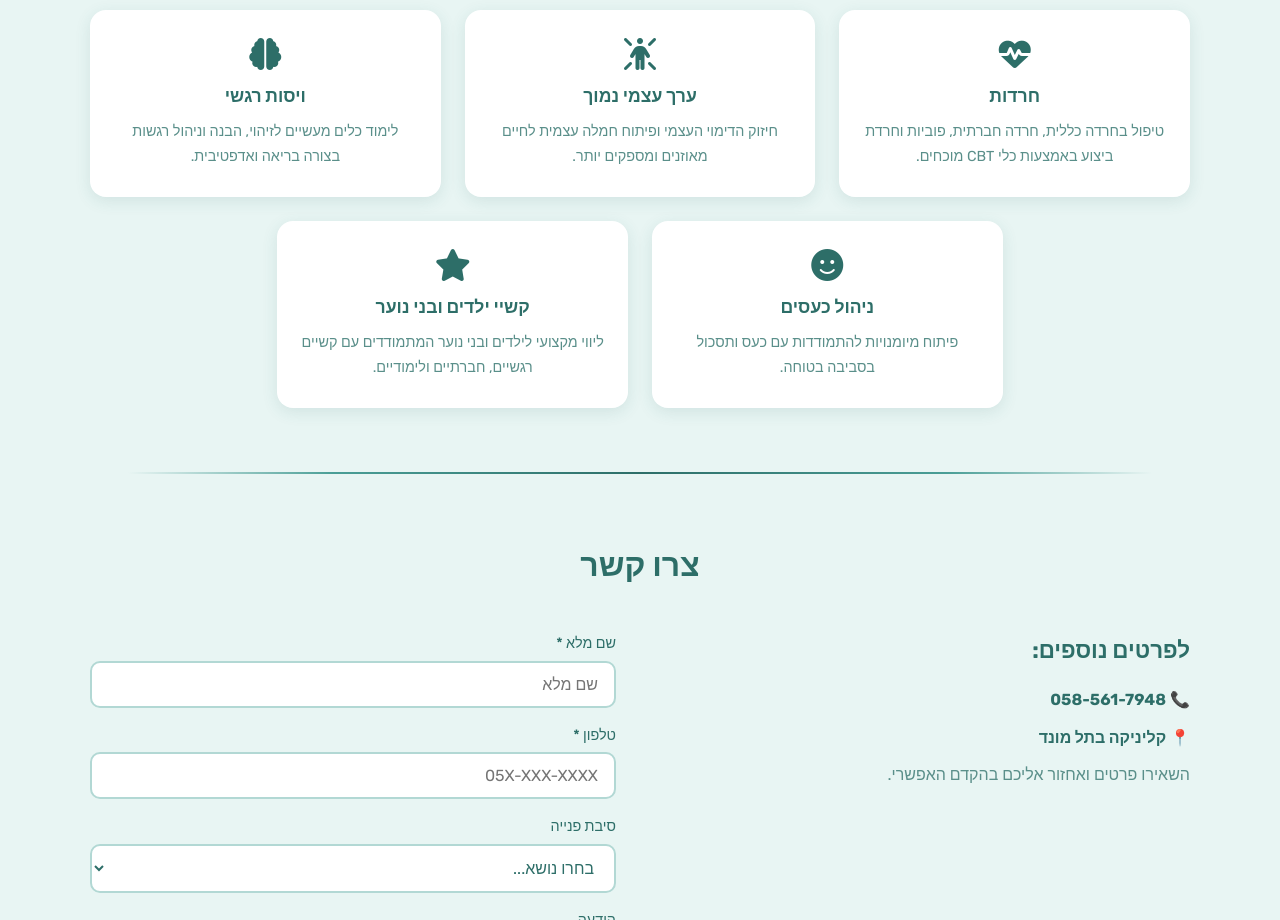
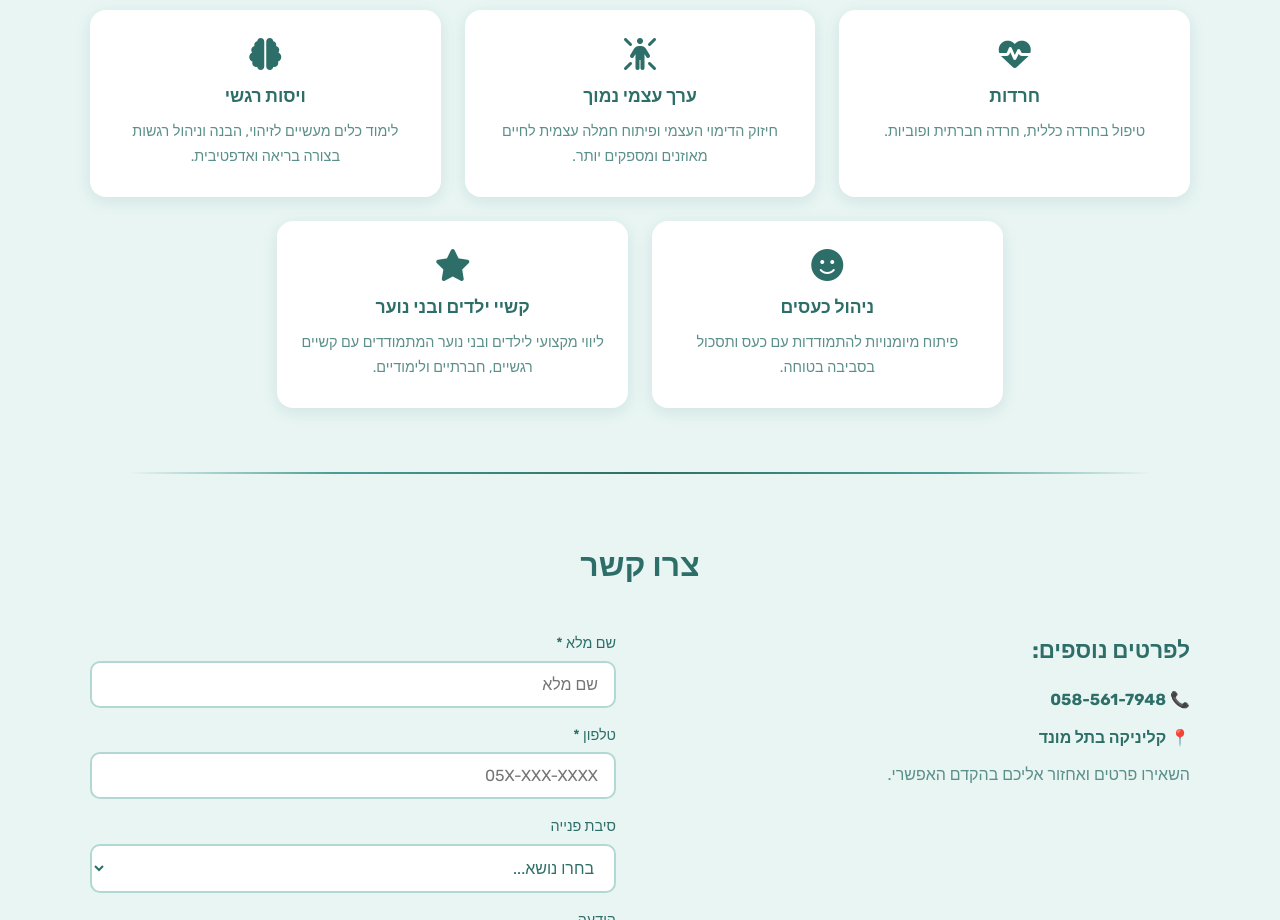
Before and after one commit to razgranot-dev/sivan-asraf, a plain HTML site: page index.html in a window 1280 px wide. Shown: the part 880-1800 px from the top of the page. Drawn offline with Linux system fonts and the light colour scheme.

Commit message:
Add files via upload

```diff
--- a/index.html
+++ b/index.html
@@ -489,7 +489,7 @@
         <div class="treatment-card">
           <i class="fa-solid fa-heart-pulse icon"></i>
           <h3>חרדות</h3>
-          <p>טיפול בחרדה כללית, חרדה חברתית, פוביות וחרדת ביצוע באמצעות כלי CBT מוכחים.</p>
+          <p>טיפול בחרדה כללית, חרדה חברתית ופוביות.</p>
         </div>
         <div class="treatment-card">
           <i class="fa-solid fa-person-rays icon"></i>
```
